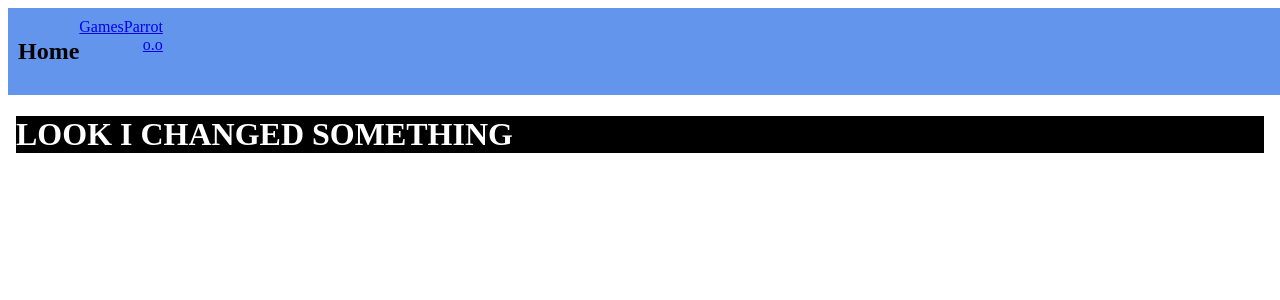
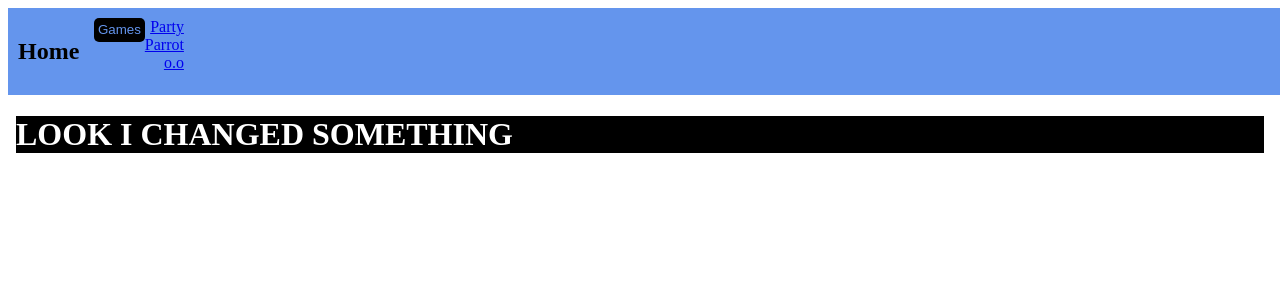
Before and after one commit to YayBlaze/BlazeApp, a SvelteKit app: page / in a window 1280 px wide. Shown: the top 300 px of the page. Built offline with nearby package versions, Linux system fonts and the light colour scheme.

Commit message:
feat: made games link to a dropdown also made party parrot button change color on hover

```diff
--- a/src/routes/+page.svelte
+++ b/src/routes/+page.svelte
@@ -5,12 +5,22 @@
 </script>
 
 <nav id="nav">
-    <h1>Home</h1>
+    <h1 style="padding-right: 10%;">Home</h1>
     <div id="flex">
-        <a href="/games">Games</a>
-        <a href="/parrot">Parrot o.o</a>
+        <div id="gamesdropdown">
+            <button class="gamesddbtn">Games</button>
+            <div class="gamesddcontent">
+                <a href="/insult">Insult Game</a>
+                <a href="https://replit.com/@BlazeAnnison/Blazes-Game-Compond" target="_blank">Python Games</a>
+            </div>
+        </div>
+        <a href="/parrot" style="padding-left: 10%;">Party Parrot o.o</a>
     </div>
 </nav>
+
+
+<p></p>
+
 
 <body id="body">
     <h1>LOOK I CHANGED SOMETHING</h1>
@@ -37,4 +47,36 @@
         text-align: end;
         width: fit-content;
     }
+    .gamesddbtn {
+        color: cornflowerblue;
+        background-color: black;
+        border-radius: 5px;
+        padding: 10% ;
+        height: fit-content;
+        width: fit-content;
+        border-style: hidden;
+        transition: all 500ms;
+    }
+    .gamesddcontent {
+        display: none;
+        background-color: black;
+        border: 1px solid dimgray;
+        border-radius: 5px;
+        color: cornflowerblue;
+        padding: 10%;
+        width: fit-content;
+        height: fit-content;
+        color: cornflowerblue;
+        transition: 500ms;
+    }
+    .gamesddcontent a:hover{
+        background-color: cornflowerblue;
+        color: black;
+    }
+    .gamesddbtn:hover {
+        background-color: dimgray;
+    }
+    #gamesdropdown:hover .gamesddcontent {
+        display: block;
+    }
 </style>
```
Also changed, not shown: src/lib/components/randomparrot.svelte (+6 -1 lines).
